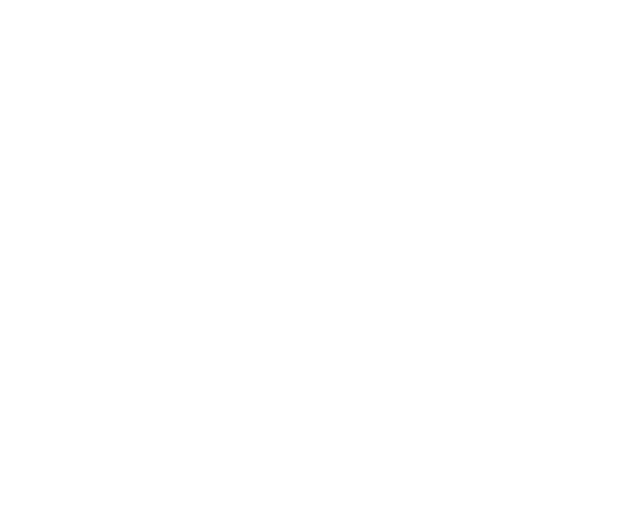
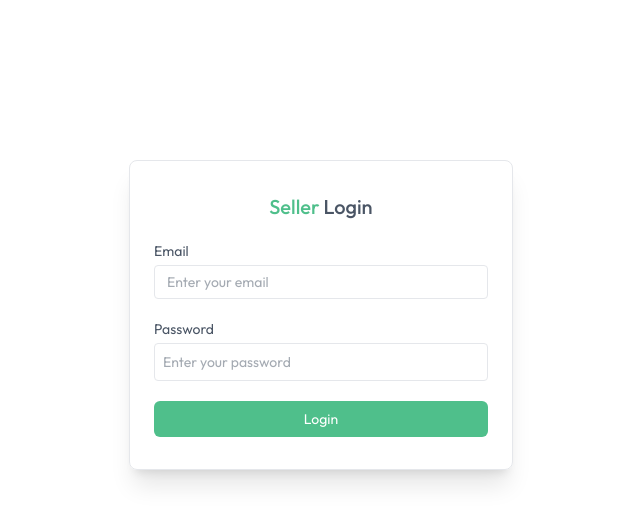
Before and after one commit to Barathramesh/Grocery_mart, a React (Vite) app in the folder client/: page /seller in a window 1280 px wide. Before the commit this address had no page. Shown: the top 524 px of the page, without its empty margins (319-959 px from the left). Built offline with nearby package versions, Linux system fonts and the light colour scheme.

Commit message:
Seller Page

```diff
--- a/client/src/App.jsx
+++ b/client/src/App.jsx
@@ -12,14 +12,19 @@
 import Cart from './pages/Cart';
 import AddAddress from './pages/AddAddress';
 import MyOrders from './pages/MyOrders';
+import SellerLogin from './components/seller/SellerLogin';
+import SellerLayout from './pages/seller/SellerLayout';
+import AddProducts from './pages/seller/AddProducts';
+import ProductList from './pages/seller/ProductList';
+import Orders from './pages/seller/Orders';
 
 const App = () => {
 
   const isSellerPath = useLocation().pathname.includes("seller");
-  const {showUserLogin} = useAppContext()
+  const {showUserLogin, isSeller} = useAppContext()
 
   return (
-    <div >
+    <div className='text-default min-h-screen text-gray-700 bg-white'>
 
       {isSellerPath ? null : <Navbar /> }
       {showUserLogin ? <Login/> : null}
@@ -35,6 +40,11 @@
           <Route path ='/cart' element={<Cart/>} />
           <Route path ='/add-address' element={<AddAddress/>} />
           <Route path ='/my-orders' element={<MyOrders/>} />
+          <Route path ='/seller' element={isSeller ? <SellerLayout /> : <SellerLogin/>} >
+             <Route index element= {isSeller ? <AddProducts /> : null}/>
+             <Route path='product-list' element= {<ProductList />}/>
+             <Route path='orders' element= {<Orders />}/>
+          </Route>
         </Routes>
       </div>
      {!isSellerPath && <Footer />}
--- /dev/null
+++ b/client/src/components/seller/SellerLogin.jsx
@@ -0,0 +1,49 @@
+import React, { useEffect, useState } from 'react'
+import { useAppContext } from '../../context/AppContext'
+
+const SellerLogin = () => {
+
+  const {setIsSeller, isSeller, navigate} = useAppContext()
+  const [email, setEmail] = useState("");
+  const [password, setPassword] = useState("");
+
+  const onSubmitHandler = async (event) => {
+    event.preventDefault();
+    setIsSeller(true);
+  }
+
+  useEffect (()=>{
+    if(isSeller) {
+        navigate("/seller")
+    }
+  },[isSeller])
+
+
+  return !isSeller && (
+    <form onSubmit={onSubmitHandler} className='min-h-screen flex-items-center justify-center pt-40 text-sm text-gray-600'>
+
+        <div className='flex flex-col gap-5 m-auto items-start p-6 py-8 max-w-sm
+        rounded-lg shadow-xl border border-gray-200'>
+            <p className='text-xl font-medium m-auto'><span className="text-primary">Seller</span> Login</p>
+            <div className='w-full'>
+                <p>Email</p>
+                <input onChange={(e)=> setEmail(e.target.value)} value = {email}
+                type="email" placeholder='Enter your email'
+                className='border border-gray-200 rounded w-full px-3 py-1.5 text-sm mt-1 outline-primary' required/>
+            </div>
+            <div className='w-full'>
+                <p>Password</p>
+                <input onChange={(e)=> setPassword(e.target.value)} value = {password}
+                 type="password" placeholder='Enter your password'
+                className='border border-gray-200 rounded w-full p-2 mt-1 outline-primary' required />
+            </div>
+            <button className='bg-primary text-white w-full py-2 rounded-md cursor-pointer'>
+                Login
+            </button>
+        </div>
+
+    </form>
+  )
+}
+
+export default SellerLogin
--- /dev/null
+++ b/client/src/pages/seller/AddProducts.jsx
@@ -0,0 +1,11 @@
+import React from 'react'
+
+const AddProducts = () => {
+  return (
+    <div>
+
+    </div>
+  )
+}
+
+export default AddProducts
--- /dev/null
+++ b/client/src/pages/seller/Orders.jsx
@@ -0,0 +1,11 @@
+import React from 'react'
+
+const Orders = () => {
+  return (
+    <div>
+
+    </div>
+  )
+}
+
+export default Orders
--- /dev/null
+++ b/client/src/pages/seller/ProductList.jsx
@@ -0,0 +1,11 @@
+import React from 'react'
+
+const ProductList = () => {
+  return (
+    <div>
+
+    </div>
+  )
+}
+
+export default ProductList
--- /dev/null
+++ b/client/src/pages/seller/SellerLayout.jsx
@@ -0,0 +1,51 @@
+import { Link, NavLink, Outlet } from "react-router-dom";
+import { assets } from "../../assets/assets";
+import { useAppContext } from "../../context/AppContext";
+
+const SellerLayout = () => {
+
+    const {setIsSeller} = useAppContext();
+
+    const sidebarLinks = [
+        { name: "Add Product", path: "/seller", icon: assets.add_icon },
+        { name: "Product List", path: "/seller/product-list", icon: assets.product_list_icon},
+        { name: "Orders", path: "/seller/orders", icon: assets.order_icon},
+    ];
+
+    const logout = async () =>{
+        setIsSeller(false);
+    }
+
+    return (
+        <>
+            <div className="flex items-center justify-between px-4 md:px-8 border-b border-gray-300 py-3 bg-white">
+                <Link to="/">
+                    <img className="cursor-pointer w-34 md:w-38" src={assets.logo} alt="log"/>
+                </Link>
+                <div className="flex items-center gap-5 text-gray-500">
+                    <p>Hi! Admin</p>
+                    <button onClick={logout} className='border rounded-full text-sm px-4 py-1'>Logout</button>
+                </div>
+            </div>
+            <div className="flex">
+              <div className="md:w-64 w-16 border-r h-[550px] text-base border-gray-300 pt-4 flex flex-col transition-all duration-300">
+                {sidebarLinks.map((item) => (
+                    <NavLink to={item.path} key={item.name} end={item.path === "/seller"}
+                        className={({isActive})=>`flex items-center py-3 px-4 gap-3
+                            ${isActive ? "border-r-4 md:border-r-[6px] bg-primary/10 border-primary text-primary"
+                                : "hover:bg-gray-100/90 border-white text-gray-700"
+                            }`
+                        }
+                    >
+                       <img src={item.icon} alt="" className="w-7 h-7"/>
+                        <p className="md:block hidden text-center">{item.name}</p>
+                    </NavLink>
+                ))}
+               </div>
+               <Outlet />
+            </div>
+
+        </>
+    );
+};
+export default SellerLayout
```
Lines whose indentation alone changed are shown as unchanged.
